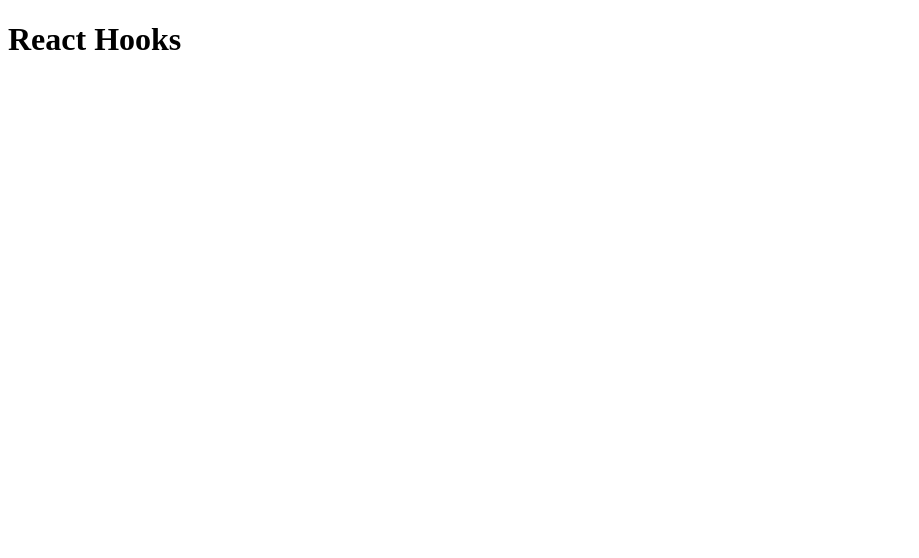
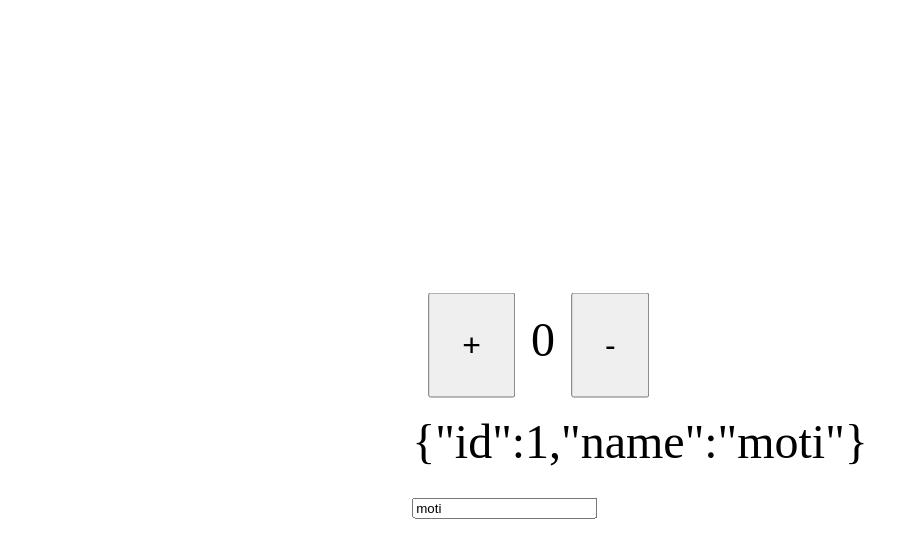
Before and after one commit to MotiLM2003/react-hooks-practice, a React (Create React App) app: page / in a window 1280 px wide. Shown: the top 558 px of the page, without its empty margins (0-919 px from the left). Built offline with nearby package versions, Linux system fonts and the light colour scheme.

Commit message:
:champagne:  completed section - basic hooks

```diff
--- /dev/null
+++ b/src/App.css
@@ -0,0 +1,14 @@
+.container {
+  font-size: 3rem;
+  position: absolute;
+  left: 50%;
+  top: 50%;
+  transform: translate(-50%, -50%);
+}
+
+button {
+  display: inline-block;
+  padding: 2rem;
+  margin: 1rem;
+  font-size: 2rem;
+}
--- a/src/components/App.js
+++ b/src/components/App.js
@@ -1,12 +1,35 @@
-import React from 'react';
+import React, { useState, useEffect } from 'react';
+import '../App.css';
 
 const App = () => {
+  const [count, setCount] = useState(() => {
+    return 0;
+  });
+
+  const [settings, setSettings] = useState({ id: 1, name: 'moti' });
+
+  const decrement = () => {
+    setCount((prev) => prev - 1);
+  };
+
+  const increment = () => {
+    setCount((prev) => prev + 1);
+  };
   return (
-    <>
+    <div className='container'>
+      <button onClick={increment}>+</button>
+      <span>{count}</span>
+      <button onClick={decrement}>-</button>
+
+      <div>{JSON.stringify(settings, null)}</div>
       <div>
-        <h1>React Hooks</h1>
+        <input
+          type='text'
+          value={settings.name}
+          onChange={(e) => setSettings({ ...settings, name: e.target.value })}
+        />
       </div>
-    </>
+    </div>
   );
 };
 
```
